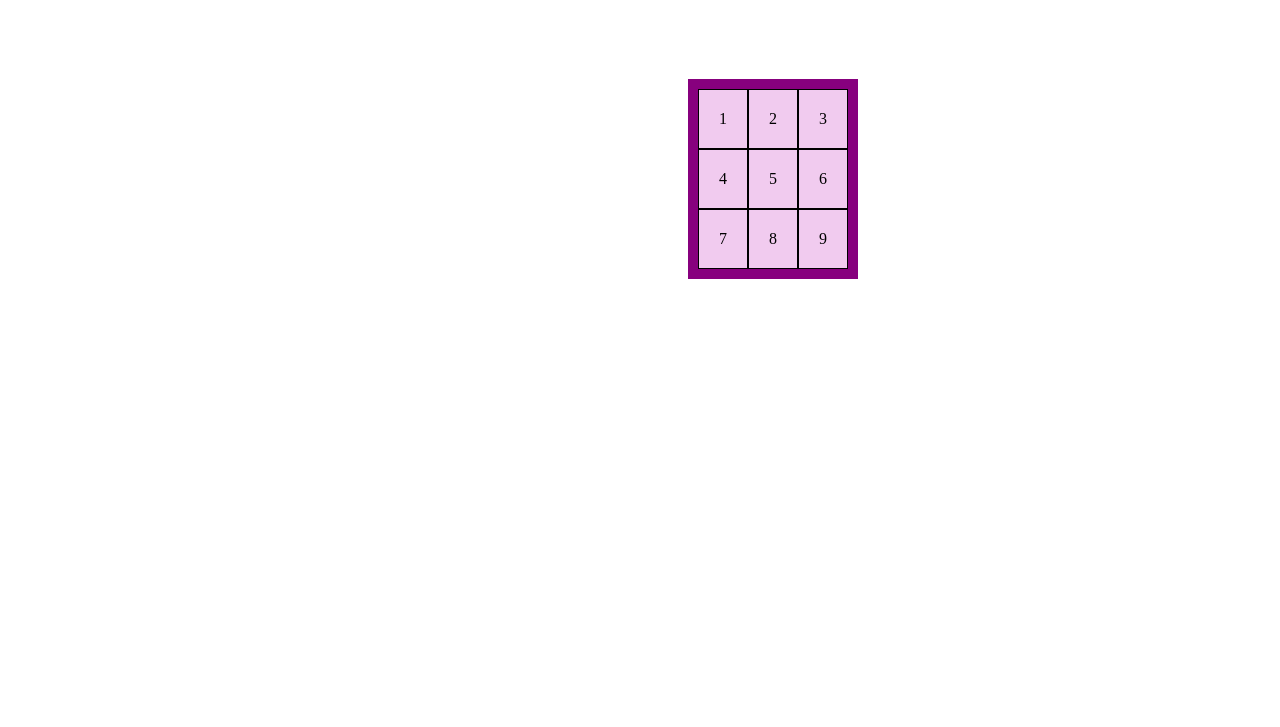
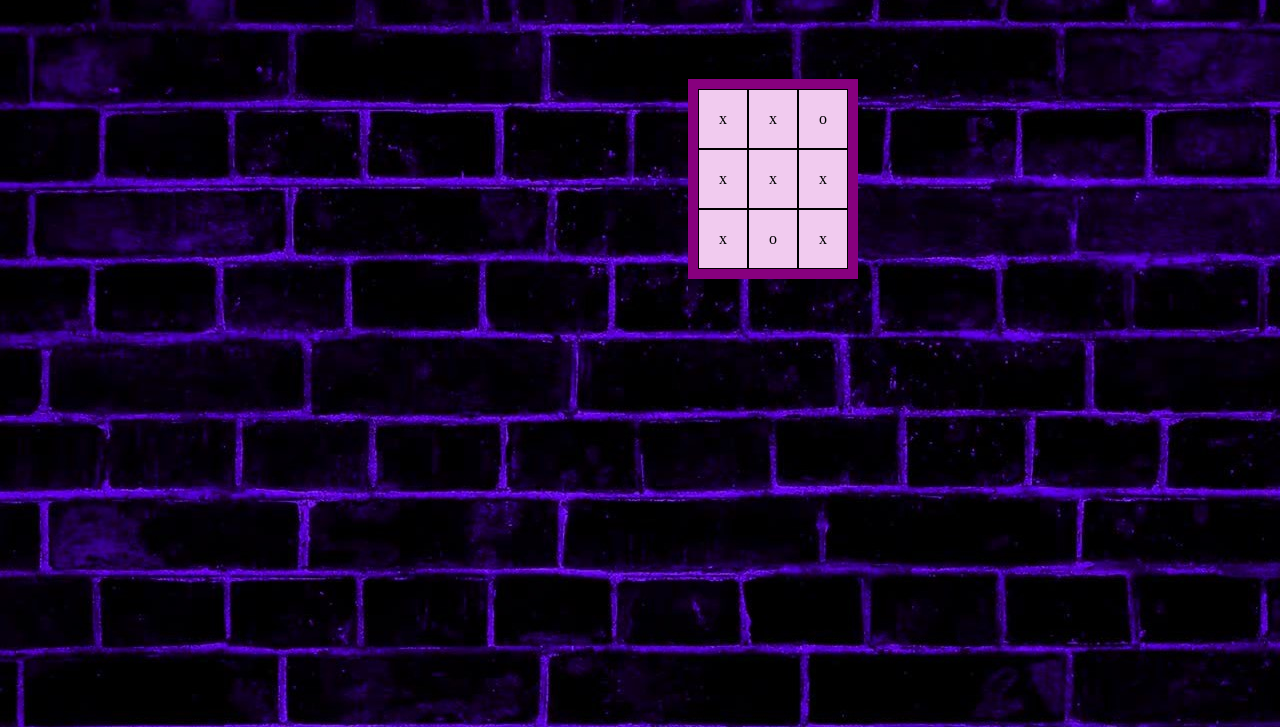
Before and after one commit to begum2003/webpro, a plain HTML site: page index.html in a window 1280 px wide. Shown: the part 73-800 px from the top of the page. Drawn offline with Linux system fonts and the light colour scheme.

Commit message:
added an image

```diff
--- a/index.css
+++ b/index.css
@@ -1,3 +1,7 @@
+body
+{
+    background-image: url("images/bg.jpg");
+}
 .grid-container{
     display: inline-grid;
     margin-left:680px;
--- a/index.html
+++ b/index.html
@@ -7,18 +7,18 @@
     <link rel="stylesheet" href="index.css">
 </head>
 <body>
-    <h1 style="display: block;text-align: center;"> TIC TAC TOE </h1>
+    <h1 style="display: block;text-align: center;color: blueviolet;"> TIC TAC TOE </h1>
     <br><br><br><br>
     <div class="grid-container">
-        <div class="grid-item">1</div>
-        <div class="grid-item">2</div>
-        <div class="grid-item">3</div>
-        <div class="grid-item">4</div>
-        <div class="grid-item">5</div>
-        <div class="grid-item">6</div>
-        <div class="grid-item">7</div>
-        <div class="grid-item">8</div>
-        <div class="grid-item">9</div>
+        <div class="grid-item">x</div>
+        <div class="grid-item">x</div>
+        <div class="grid-item">o</div>
+        <div class="grid-item">x</div>
+        <div class="grid-item">x</div>
+        <div class="grid-item">x</div>
+        <div class="grid-item">x</div>
+        <div class="grid-item">o</div>
+        <div class="grid-item">x</div>
     </div>
 
 </body>
```
Also changed, not shown: images/bg.jpg (added).
